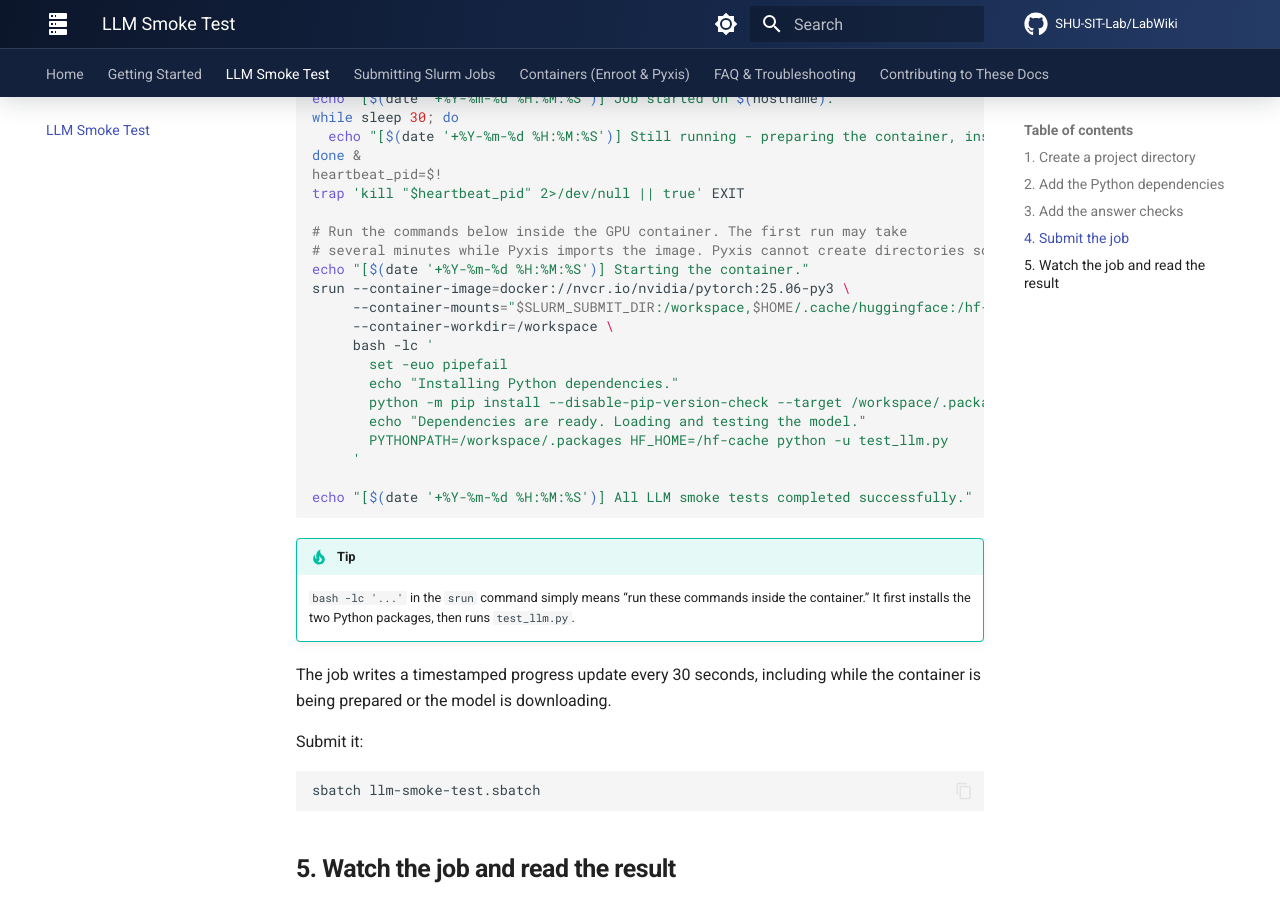
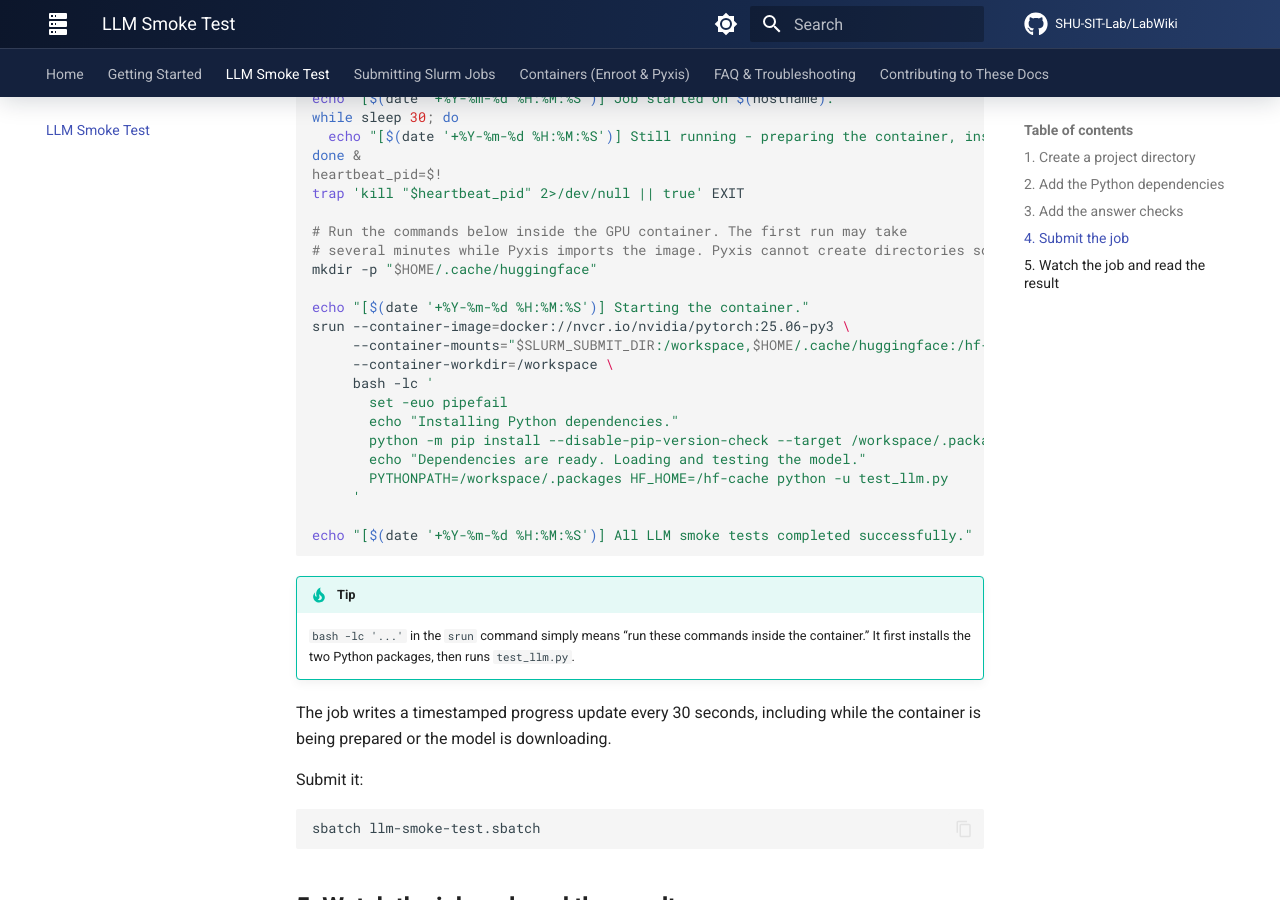
Before and after one commit to SHU-SIT-Lab/LabWiki, an MkDocs documentation site: the page built from docs/llm-smoke-test.md, in a window 1280 px wide and 900 px high, scrolled down 2865 px. Built offline with MkDocs 1.6.1 and Material for MkDocs 9.7.7, drawn with Linux system fonts in a browser that asks for light colours; comment, search, counter and statistics services are not loaded.

Commit message:
added mkdir to llm example

```diff
--- a/docs/llm-smoke-test.md
+++ b/docs/llm-smoke-test.md
@@ -137,6 +137,8 @@ trap 'kill "$heartbeat_pid" 2>/dev/null || true' EXIT
 
 # Run the commands below inside the GPU container. The first run may take
 # several minutes while Pyxis imports the image. Pyxis cannot create directories so ensure all directories exist before running the job.
+mkdir -p "$HOME/.cache/huggingface"
+
 echo "[$(date '+%Y-%m-%d %H:%M:%S')] Starting the container."
 srun --container-image=docker://nvcr.io/nvidia/pytorch:25.06-py3 \
      --container-mounts="$SLURM_SUBMIT_DIR:/workspace,$HOME/.cache/huggingface:/hf-cache" \
```
